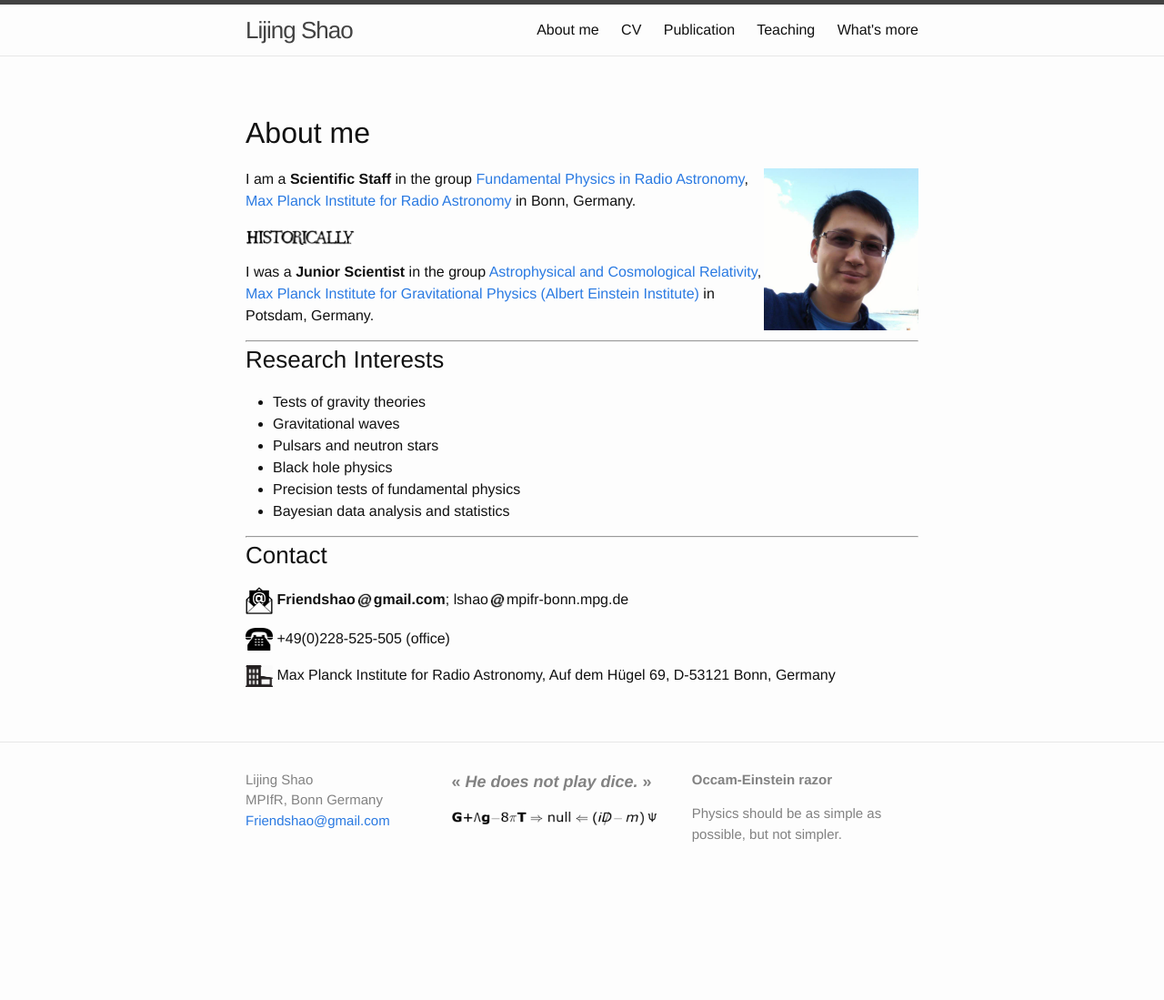
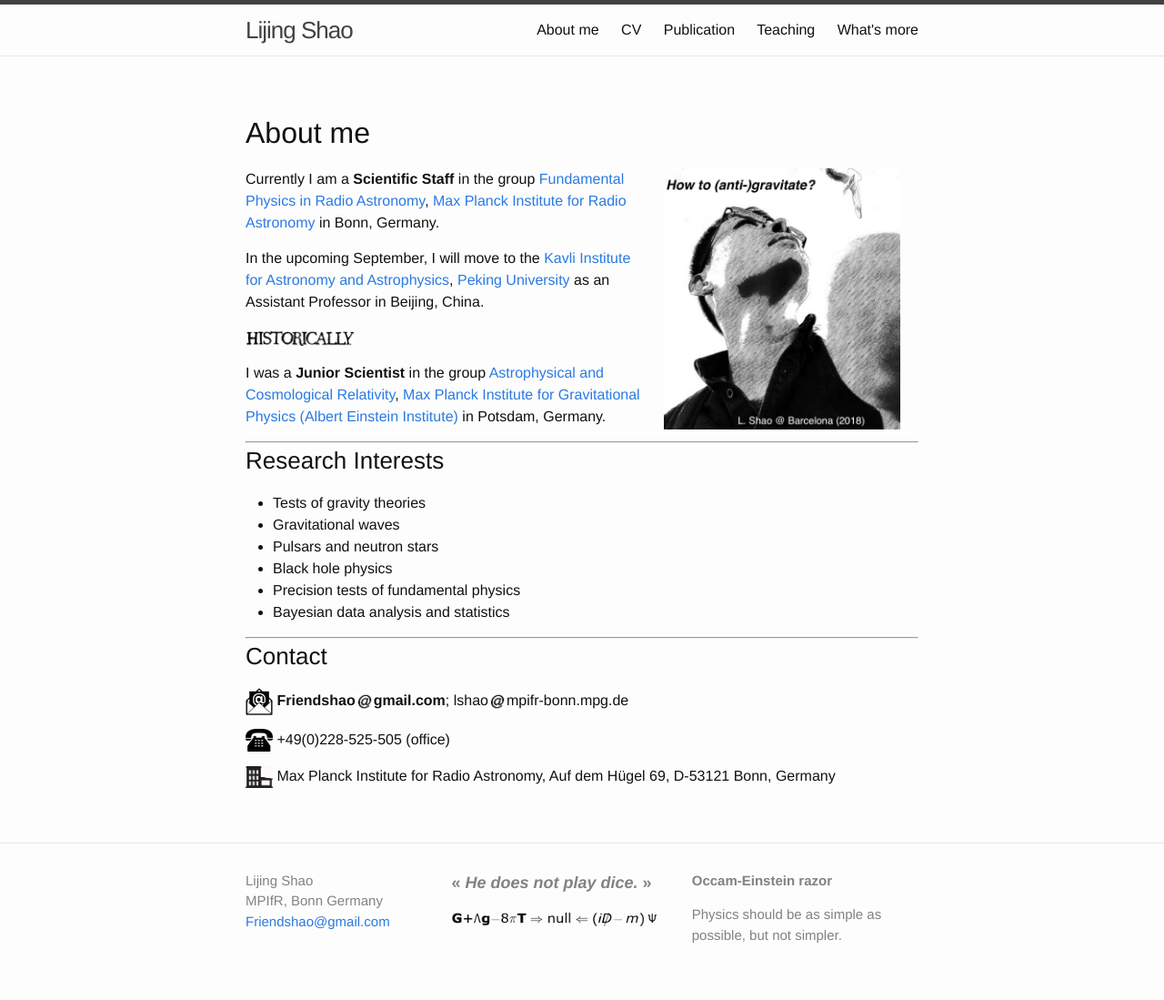
Before and after one commit to Friendshao/Friendshao.github.io, a Jekyll site: the page built from about/about.md, in a window 1280 px wide. Shown: the whole page at 91% size. Built offline with Jekyll 4.4.1, drawn with Linux system fonts in a browser that asks for light colours; before the commit the page ends 988 px from its top, so only the background shows below that.

Commit message:
add Barcelona2018

```diff
--- a/about/about.md
+++ b/about/about.md
@@ -6,12 +6,17 @@ permalink: /about/
 
 ## About me
 
-<img style="float: right;" src="shao2017.png" width="170">
+<img style="float: right;" src="Barcelona2018.jpeg" width="260" hspace="20">
 
-I am a **Scientific Staff** in the group [Fundamental Physics in
+Currently I am a **Scientific Staff** in the group [Fundamental Physics in
 Radio Astronomy](http://www3.mpifr-bonn.mpg.de/div/fundamental/index.html),
 [Max Planck Institute for Radio
 Astronomy](http://www.mpifr-bonn.mpg.de/2169/en) in Bonn, Germany.
+
+In the upcoming September, I will move to the [Kavli Institute for Astronomy
+and Astrophysics](http://kiaa.pku.edu.cn/), [Peking
+University](http://www.pku.edu.cn/) as an Assistant Professor in Beijing,
+China.
 
 <img src="historically.png" alt="Historically" style="width: 120px;"/>
 
```
Also changed, not shown: about/Barcelona2018.jpeg (added).
